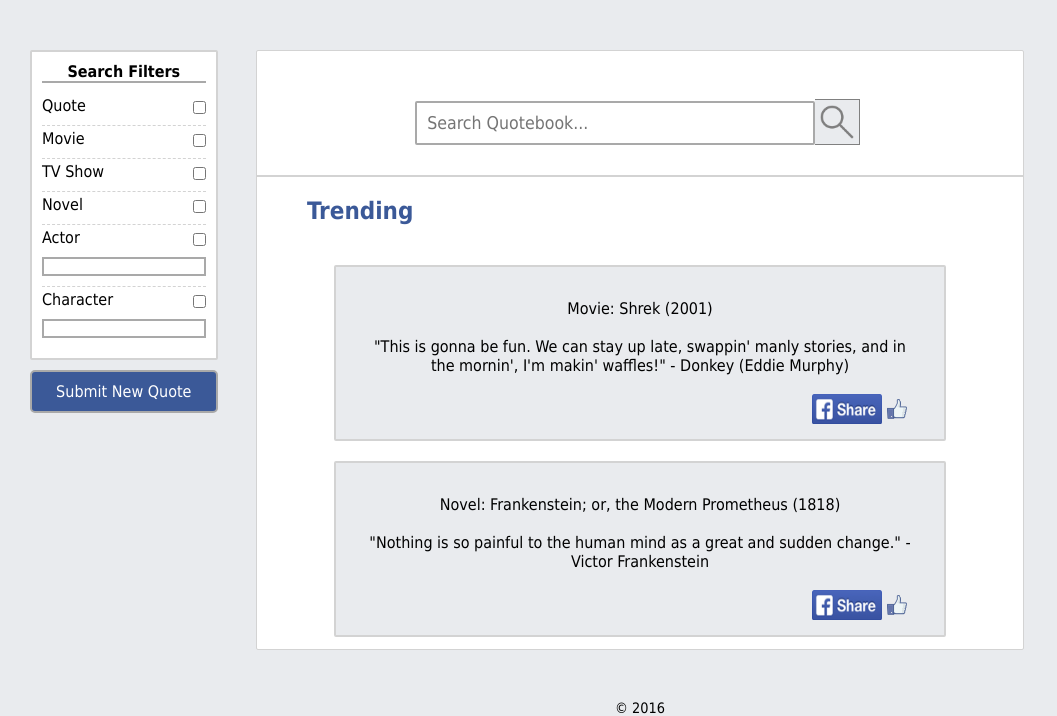
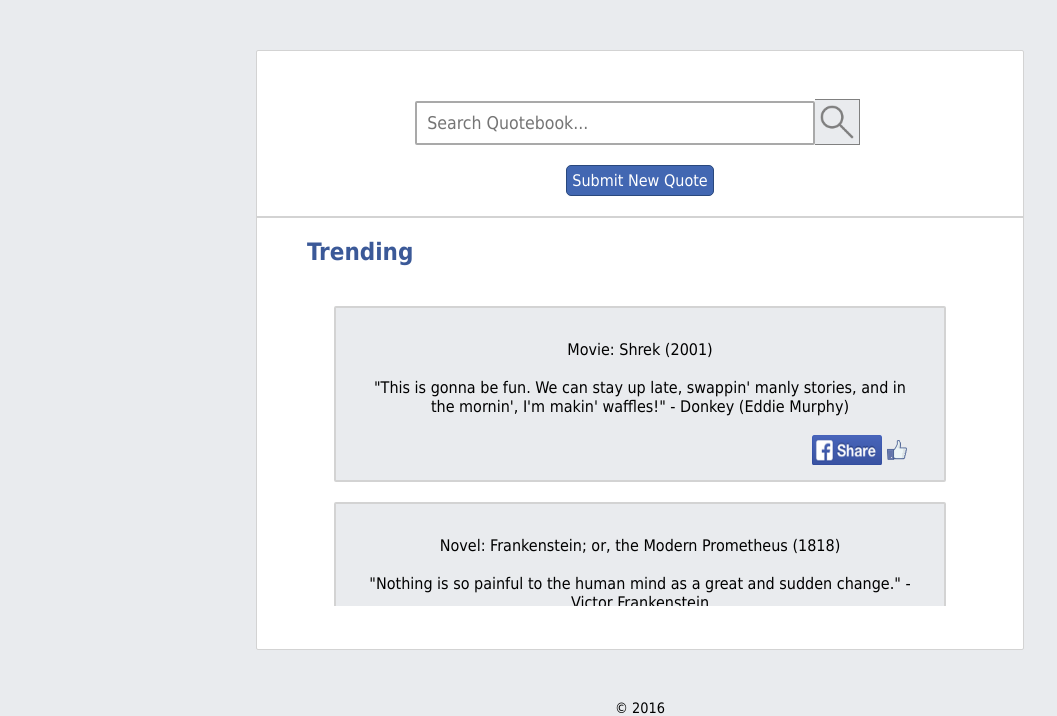
Before and after one commit to dannye/quotebook, a PHP site: page /html/home.html in a window 1280 px wide. Shown: the part 100-816 px from the top of the page, without its empty margins (0-1057 px from the left). Run offline with PHP 8.4, Linux system fonts and the light colour scheme.

Commit message:
Remove filter box from index and home move 'submit new quote' button to below search box

```diff
--- a/css/home.css
+++ b/css/home.css
@@ -6,7 +6,7 @@
 	min-width: 400px;
 	font-size: 1.1rem;
 	margin-top: 10px;
-	margin-bottom: 30px;
+	margin-bottom: 20px;
 	padding: 10px;
 }
 
@@ -18,10 +18,10 @@
 	border-top: 2px solid lightgray;
 }
 
-.trending {
+#trending {
 	background-color: inherit;
 	overflow-y: scroll;
-	height: 75%;
+	height: 60%;
 }
 
 .trending-quote {
@@ -34,12 +34,13 @@
 }
 
 #submit-quote {
-	background-color: rgb(59, 89, 152);
+	background-color: rgb(66, 103, 178);
 	display: block;
-	padding: 10px;
-	margin-left: 30px;
-	margin-top: 10px;
-	border: 2px solid darkgray;
+	width: fit-content;
+	padding: 5px;
+	margin: auto;
+	margin-bottom: 20px;
+	border: 1px solid rgb(41, 72, 125);
 	border-radius: 5px;
 	color: white;
 	text-align: center;
--- a/html/home.html
+++ b/html/home.html
@@ -19,32 +19,12 @@
 			</div>
 		</header>
 
-		<div id="left-column">
-			<div id="filter-box">
-				<h4 id="filter-header">Search Filters</h4>
-				<div class="filter-label">Quote
-				<input type="checkbox" name="quote-check" class="filter-check"/></div>
-				<div class="filter-label">Movie
-				<input type="checkbox" name="movie-check" class="filter-check"/></div>
-				<div class="filter-label">TV Show
-				<input type="checkbox" name="tv-check" class="filter-check"/></div>
-				<div class="filter-label">Novel
-				<input type="checkbox" name="novel-check" class="filter-check"/></div>
-				<div class="filter-label">Actor
-				<input type="checkbox" name="actor-check" class="filter-check"/></div>
-				<input type="text" class="filter-text">
-				<div class="filter-label">Character
-				<input type="checkbox" name="char-check" class="filter-check"/></div>
-				<input type="text" class="filter-text">
-			</div>
-			<a href="submit.html" id="submit-quote">Submit New Quote</a>
-		</div>
-
 		<div id="page">
 			<input type="text" id="search" name="search" placeholder="Search Quotebook..."/>
-			<a href="search.html"><img alt="img" id="magnifying-glass" src="../images/magnifying_glass.png"/></a>
+			<a href="search.html"><img alt="img" id="magnifying-glass" src="../images/magnifying_glass.png"/></a><br>
+			<a href="submit.html" id="submit-quote">Submit New Quote</a>
 			<h2 id="trending-title">Trending</h2>
-			<div class="trending">
+			<div id="trending">
 				<div class="trending-quote">
 					Movie: Shrek (2001)<br><br>
 					"This is gonna be fun. We can stay up late, swappin' manly stories, and in the mornin', I'm makin' waffles!" - Donkey (Eddie Murphy)<br><br>
```
Also changed, not shown: index.html (+0 -20 lines).
